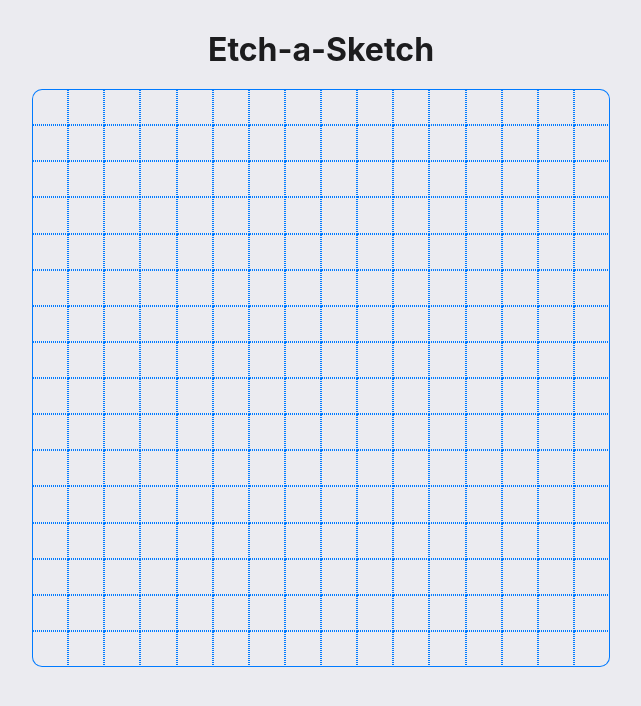
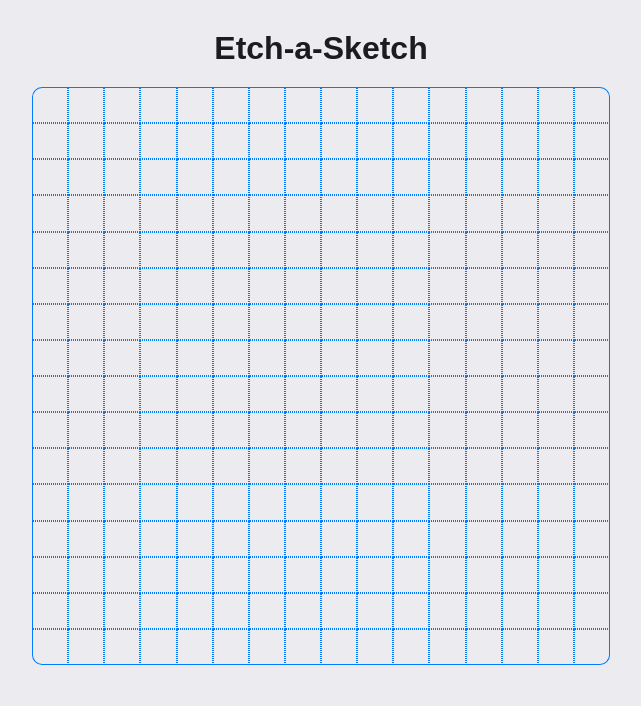
Before and after one commit to miryarik/etch-a-sketch, a plain HTML site: page index.html in a window 1280 px wide. Shown: the whole page, without its empty margins (319-960 px from the left). Drawn offline with Linux system fonts and the light colour scheme.

Commit message:
Adjusted header font

```diff
--- a/styles.css
+++ b/styles.css
@@ -4,7 +4,7 @@
 }
 
 h1 {
-    font-family: -apple-system, BlinkMacSystemFont, sans-serif;
+    font-family: sans-serif;
     color: #1c1c1e;
     margin: auto;
     margin-top: 30px;
```
